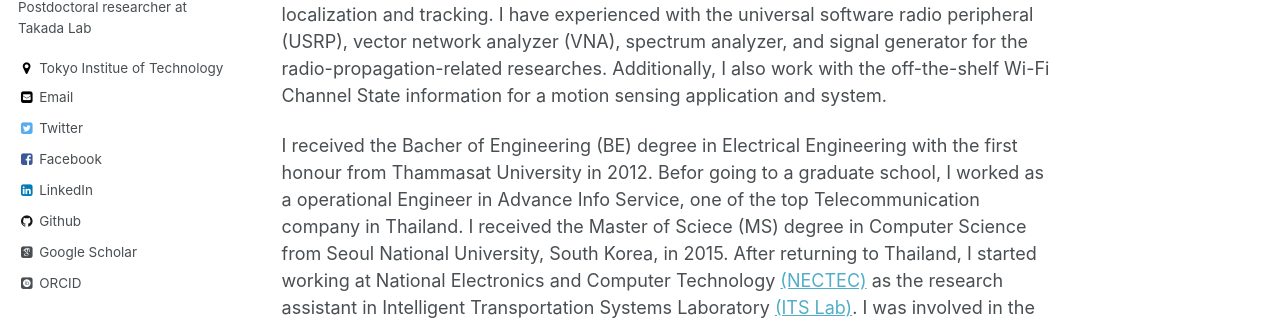
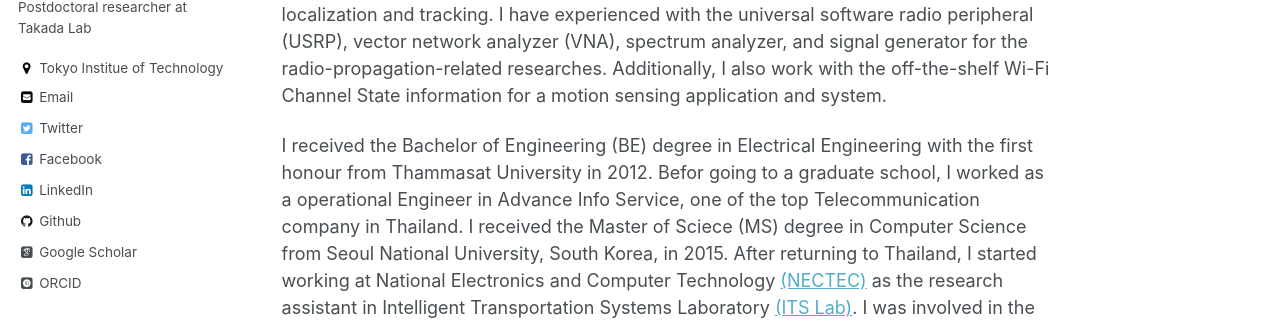
Before and after one commit to KeNopphon/KeNopphon.github.io, a Jekyll site: the page built from _pages/about.md, in a window 1280 px wide and 1145 px high. Shown: the part 318-643 px from the top of the window. Built offline with Jekyll 4.4.1, drawn with Linux system fonts in a browser that asks for light colours; some web fonts are replaced.

Commit message:
Update about.md

```diff
--- a/_pages/about.md
+++ b/_pages/about.md
@@ -11,10 +11,10 @@ Hi, I am a researcher in Antenna and Propagation Laboratory (a.k.a [Takada Lab](
 
 My field of expertise is related to a radio propagation, channel modeling, and indoor localization and tracking. I have experienced with the universal software radio peripheral (USRP), vector network analyzer (VNA), spectrum analyzer, and signal generator for the radio-propagation-related researches. Additionally, I also work with the off-the-shelf Wi-Fi Channel State information for a motion sensing application and system.
 
-I received the Bacher of Engineering (BE) degree in Electrical Engineering with the first honour from Thammasat University in 2012. Befor going to a graduate school, I worked as a operational Engineer in Advance Info Service, one of the top Telecommunication company in Thailand. I received the Master of Sciece (MS) degree in Computer Science from Seoul National University, South Korea, in 2015. After returning to Thailand, I started working at National Electronics and Computer Technology [(NECTEC)](https://www.nectec.or.th/en/) as the research assistant in Intelligent Transportation Systems Laboratory [(ITS Lab)](https://wapst7.wixsite.com/traffy). I was involved in the development of real-time bus tracking system in Bangkok. I was granted the Japanese Government Scholarship (MEXT scholarship) for my Doctoral course at Tokyo Institute of Technology and earned the Doctoral of Engineering (DE) in Global Engineering and Development, Environment and Society, in 2020.
+I received the Bachelor of Engineering (BE) degree in Electrical Engineering with the first honour from Thammasat University in 2012. Befor going to a graduate school, I worked as a operational Engineer in Advance Info Service, one of the top Telecommunication company in Thailand. I received the Master of Sciece (MS) degree in Computer Science from Seoul National University, South Korea, in 2015. After returning to Thailand, I started working at National Electronics and Computer Technology [(NECTEC)](https://www.nectec.or.th/en/) as the research assistant in Intelligent Transportation Systems Laboratory [(ITS Lab)](https://wapst7.wixsite.com/traffy). I was involved in the development of real-time bus tracking system in Bangkok. I was granted the Japanese Government Scholarship (MEXT scholarship) for my Doctoral course at Tokyo Institute of Technology and earned the Doctoral of Engineering (DE) in Global Engineering and Development, Environment and Society, in 2020.
 
 
-Apart from my main research, I was working with Online Education Development Office [(OEDO)](https://www.oedo.citl.titech.ac.jp/index-en) as research and teaching assistant during my Doctoral course. Being assigned to OEDO's analytic team, I have been given the opportunity to do a research in the field of natural language processing (NLP) with the goal to assess the quality of edX online courses which will eventually benefit to the improvement of the future Tokyo Tech online courses.
+Apart from my main research, I was working with Online Education Development Office [(OEDO)](https://www.oedo.citl.titech.ac.jp) as research and teaching assistant during my Doctoral course. Being assigned to OEDO's analytic team, I have been given the opportunity to do a research in the field of natural language processing (NLP) with the goal to assess the quality of edX online courses which will eventually benefit to the improvement of the future Tokyo Tech online courses.
 
 
 
```
